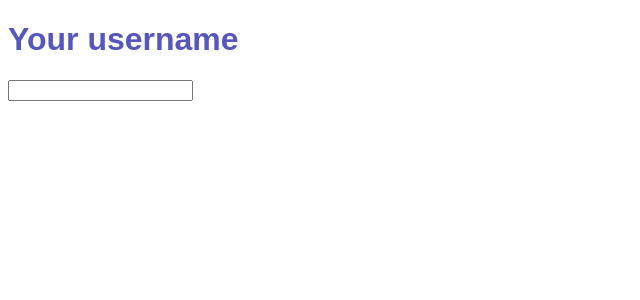
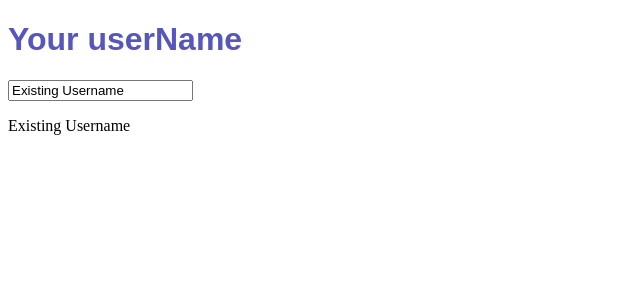
Before and after one commit to fallendamien/svelte-first-demo, a SvelteKit app: page / in a window 1280 px wide. Shown: the top 300 px of the page, without its empty margins (0-640 px from the left). Built offline with nearby package versions, Linux system fonts and the light colour scheme.

Commit message:
Done learning  rune

```diff
--- a/src/routes/+page.svelte
+++ b/src/routes/+page.svelte
@@ -1,21 +1,12 @@
 <script lang="ts">
-  let username = $state("");
-
-  $effect(() => {
-    console.log("$effect rune is initiated");
-
-    if (username) {
-      console.log(
-        `I will send the name to the database, current username is: ${username}`
-      );
-    }
-  });
+  let userName = $state("Existing Username");
+  $inspect(userName);
 </script>
 
-<h1>Your username</h1>
-<input type="text" bind:value={username} />
+<h1>Your userName</h1>
+<input type="text" bind:value={userName} />
 
-<p>{username}</p>
+<p>{userName}</p>
 
 <style>
   h1 {
```
